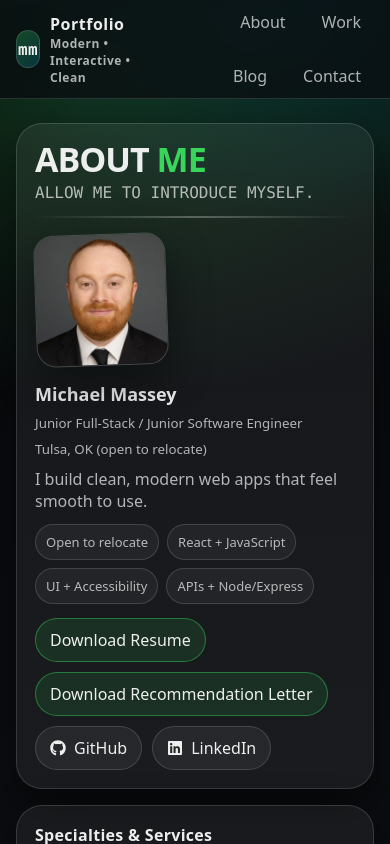
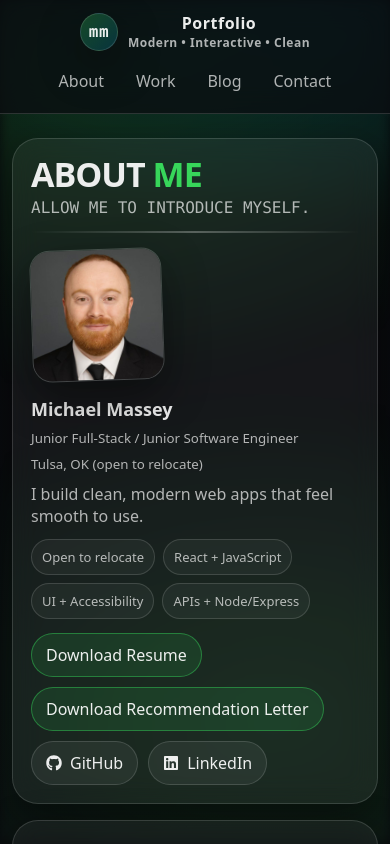
Before and after one commit to mmassey1084/Portfolio, a React (Vite) app: page / in a window 390 px wide. Shown: the top 844 px of the page. Built offline with nearby package versions, Linux system fonts and the light colour scheme.

Commit message:
changed background color and fixed nav menu

```diff
--- a/src/styles/globals.css
+++ b/src/styles/globals.css
@@ -1,7 +1,7 @@
 :root{
   --bg: #0b0d10;
-  --panel: rgba(255,255,255,0.06);
-  --panel-2: rgba(255,255,255,0.09);
+  --panel: rgba(255,255,255,0.055);
+  --panel-2: rgba(255,255,255,0.075);
   --text: rgba(255,255,255,0.92);
   --muted: rgba(255,255,255,0.68);
   --line: rgba(255,255,255,0.14);
@@ -17,14 +17,36 @@
 
 *{ box-sizing:border-box; }
 html,body{ height:100%; }
+
 body{
   margin:0;
   font-family: var(--sans);
   color: var(--text);
+
+  /* Base dark layer */
+  background: linear-gradient(180deg, #07080b 0%, #0b0d10 100%);
+
+  /* Key: makes the background feel like one continuous canvas */
+  background-attachment: fixed;
+
+  overflow-x: hidden;
+}
+
+/* Smooth, page-wide glow overlay (no section cutoffs) */
+body::before{
+  content:"";
+  position: fixed;
+  inset: 0;
+  pointer-events: none;
+  z-index: -1;
+
   background:
     radial-gradient(900px 520px at 20% 10%, rgba(55,214,90,0.18), transparent 60%),
     radial-gradient(700px 420px at 80% 0%, rgba(0,194,255,0.14), transparent 55%),
-    linear-gradient(180deg, #07080b 0%, #0b0d10 100%);
+    radial-gradient(760px 520px at 70% 85%, rgba(55,214,90,0.12), transparent 65%);
+  filter: blur(6px);
+  opacity: 0.95;
+  transform: translateZ(0);
 }
 
 a{ color: inherit; text-decoration: none; }
@@ -66,7 +88,12 @@ button, input, select, textarea{ font-family: inherit; }
   font-weight: 900;
   color: var(--text);
 }
-.nav-links{ display:flex; gap: 10px; flex-wrap: wrap; justify-content:flex-end; }
+.nav-links{
+  display:flex;
+  gap: 10px;
+  flex-wrap: wrap;
+  justify-content:flex-end;
+}
 .nav-link{
   padding: 10px 12px;
   border-radius: 999px;
@@ -86,12 +113,13 @@ button, input, select, textarea{ font-family: inherit; }
   .grid-3{ grid-template-columns: repeat(3, 1fr); }
 }
 
-/* Panels and cards */
+/* Panels and cards (glass — let the page-wide background show through) */
 .panel{
   background: var(--panel);
   border: 1px solid var(--line);
   border-radius: var(--radius-2);
   box-shadow: var(--shadow);
+  backdrop-filter: blur(14px);
 }
 .panel__inner{ padding: 18px; }
 
@@ -108,12 +136,17 @@ button, input, select, textarea{ font-family: inherit; }
   max-width: 70ch;
 }
 .rule{
-  height: 2px; background: linear-gradient(90deg, transparent, rgba(255,255,255,0.28), transparent);
-  border: 0; margin: 14px 0 0;
+  height: 2px;
+  background: linear-gradient(90deg, transparent, rgba(255,255,255,0.28), transparent);
+  border: 0;
+  margin: 14px 0 0;
 }
 
 .profile{
-  display:flex; gap: 16px; align-items:flex-start; flex-wrap: wrap;
+  display:flex;
+  gap: 16px;
+  align-items:flex-start;
+  flex-wrap: wrap;
 }
 .avatar{
   width: 132px; height: 132px;
@@ -136,7 +169,7 @@ button, input, select, textarea{ font-family: inherit; }
   padding: 8px 10px;
   border-radius: 999px;
   border: 1px solid var(--line);
-  background: rgba(255,255,255,0.05);
+  background: rgba(255,255,255,0.045);
   color: var(--muted);
   font-size: 13px;
 }
@@ -151,6 +184,7 @@ button, input, select, textarea{ font-family: inherit; }
   border: 1px solid var(--line);
   border-radius: var(--radius);
   padding: 14px;
+  backdrop-filter: blur(12px);
 }
 .card p{ margin: 8px 0 0; color: var(--muted); }
 
@@ -219,7 +253,8 @@ button, input, select, textarea{ font-family: inherit; }
   color: var(--muted);
   text-align:center;
 }
-/*accordion styles */
+
+/* Accordion styles */
 .accordion-group{
   display: grid;
   gap: 10px;
@@ -253,6 +288,7 @@ button, input, select, textarea{ font-family: inherit; }
   background: rgba(255,255,255,0.05);
   color: var(--muted);
 }
+
 /* Left side */
 .accordion-title{
   font-weight: 500;
@@ -274,11 +310,6 @@ button, input, select, textarea{ font-family: inherit; }
 #worldTechImg{
   width: 200px;
 }
-.accordion{
-  display: flex;
-  align-items: center;
-  width: 100%;
-}
 
 .accordion-meta{
   display: flex;
@@ -298,9 +329,32 @@ button, input, select, textarea{ font-family: inherit; }
   font-weight: 600;
   color: rgba(55,214,90,0.45);
 }
-/* Mobile */
-@media (max-width: 640px) {
+
+/* ===== Mobile: better top nav layout ===== */
+@media (max-width: 640px){
+  .container{
+    width: calc(100% - 24px);
+  }
+
   .top-nav__inner{
-    padding:0px;
+    flex-direction: column;
+    align-items: stretch;
+    gap: 10px;
+    padding: 12px 0;
+  }
+
+  .brand{
+    justify-content: center;
+    text-align: center;
+  }
+
+  .nav-links{
+    justify-content: center;
+    width: 100%;
+    gap: 8px 10px;
+  }
+
+  .nav-link{
+    padding: 8px 10px;
+  }
 }
-}
```
